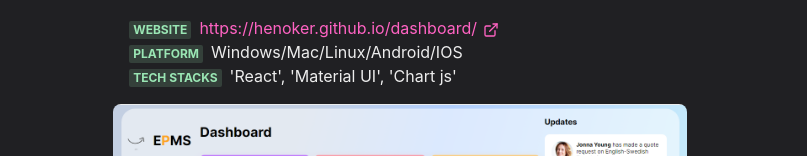
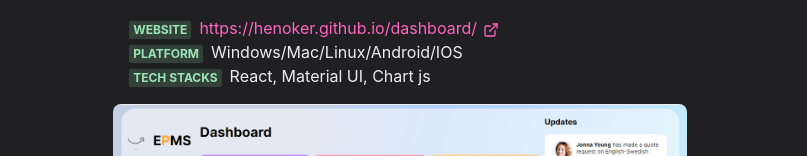
Before and after one commit to Henoker/HenokerWebsite, a Next.js app: page /works/dashboard in a window 1280 px wide. Shown: the part 736-892 px from the top of the page, without its empty margins (240-1047 px from the left). Built offline with nearby package versions, Linux system fonts and the light colour scheme.

Commit message:
fix: &apos; issues

```diff
--- a/pages/index.js
+++ b/pages/index.js
@@ -77,7 +77,7 @@ const Page= ()=>{
             </BioSection>
             <BioSection>
                 <BioYear>2004-2013</BioYear>
-                Worked as College Instructor at St Mary's University
+                Worked as College Instructor at St Mary&apos;s University
             </BioSection>
             <BioSection>
                 <BioYear>2011</BioYear>
@@ -97,7 +97,7 @@ const Page= ()=>{
             </BioSection>
             <BioSection>
                 <BioYear>2022</BioYear>
-                Completed Harvard&apos;s CS50's Web Programming with Python and JavaScript certificate course
+                Completed Harvard&apos;s CS50&apos;s Web Programming with Python and JavaScript certificate course
             </BioSection>
             <BioSection>
                 <BioYear>2022</BioYear>
--- a/pages/works/auction.js
+++ b/pages/works/auction.js
@@ -27,7 +27,7 @@ const Work = () => {
                     </ListItem>
                     <ListItem>
                         <Meta>Tech Stacks</Meta>
-                        <span>'Django', 'JavaScript', 'SQLite'</span>
+                        <span>Django, JavaScript, SQLite</span>
                     </ListItem>
                 </List>
                 <WorkImage src="/images/project2.png" alt="auction"/>
--- a/pages/works/dashboard.js
+++ b/pages/works/dashboard.js
@@ -27,7 +27,7 @@ const Work = () => {
                     </ListItem>
                     <ListItem>
                         <Meta>Tech Stacks</Meta>
-                        <span>'React', 'Material UI', 'Chart js'</span>
+                        <span>React, Material UI, Chart js</span>
                     </ListItem>
                 </List>
                 <WorkImage src="/images/ReactDashboard.png" alt="dashboard"/>
```
